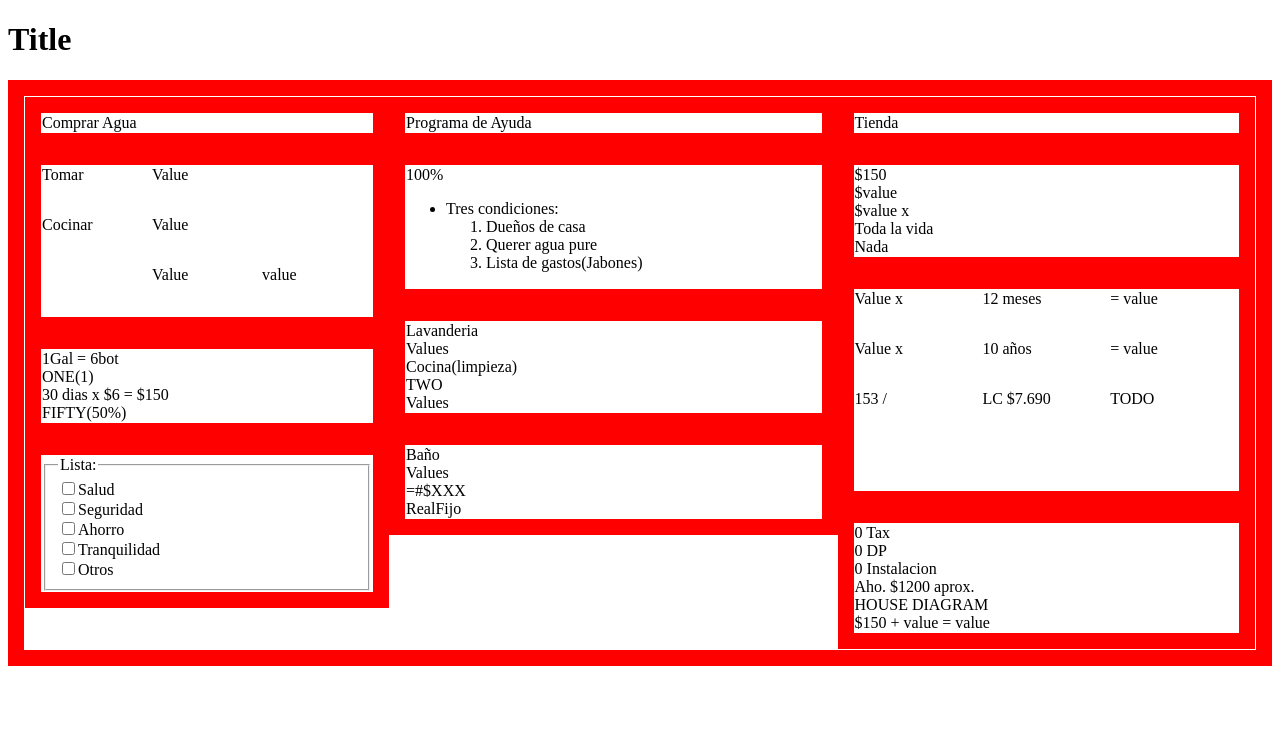
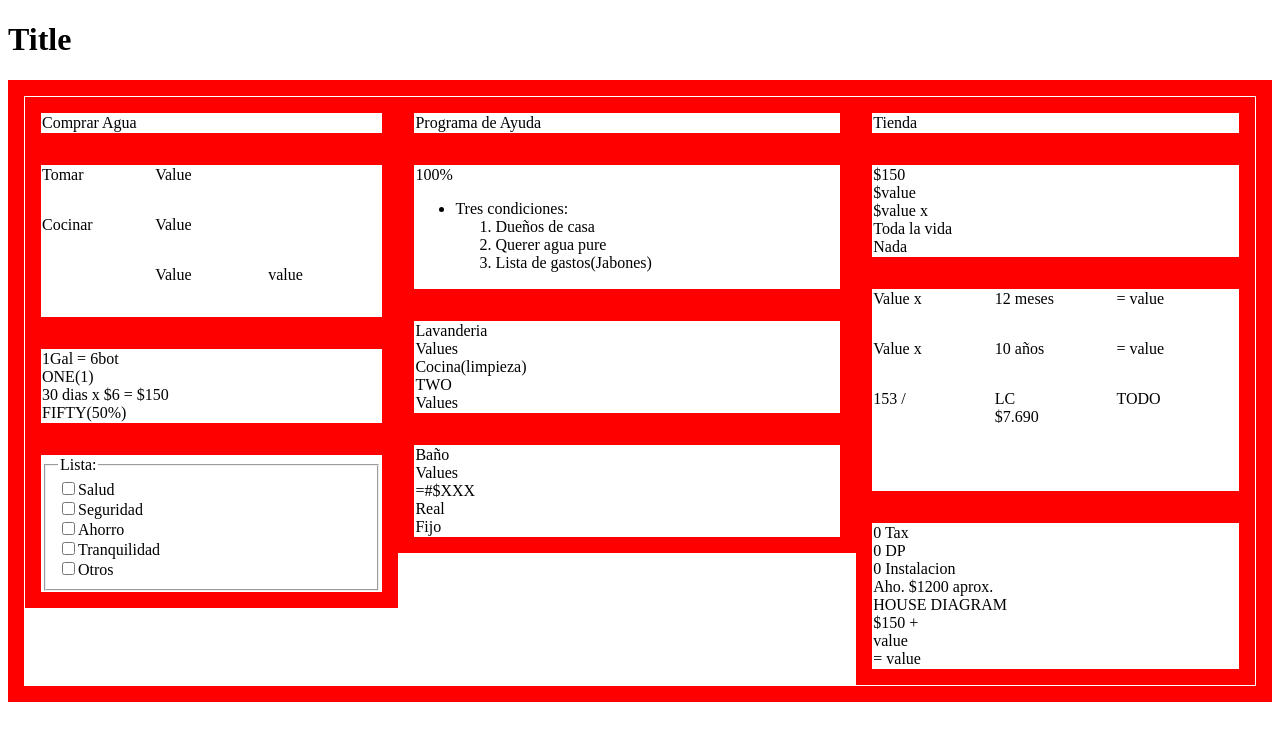
Before and after one commit to albergvasili/aquacola, a React (Create React App) app: page / in a window 1280 px wide. Shown: the top 740 px of the page. Built offline with nearby package versions, Linux system fonts and the light colour scheme.

Commit message:
Replace 'span' tags with 'div'
Remove span tags in order to arrange display using css layouts

```diff
--- a/src/App.js
+++ b/src/App.js
@@ -108,8 +108,8 @@ const BottomCenter = () => {
       <div className='twentytwo'>Baño</div>
       <div className='twentyfive'>Values</div>
       <div className='twentysix'>=#$XXX</div>
-      <span className='twentyseven'>Real</span>
-      <span className='twentyeight'>Fijo</span>
+      <div className='twentyseven'>Real</div>
+      <div className='twentyeight'>Fijo</div>
     </div>
   );
 };
@@ -129,20 +129,20 @@ const TopRight = () => {
 const CenterRight = () => {
   return (
     <div className='test three-by-three'>
-      <span className='thirtyfive'>Value x </span>
-      <span className='thirtysix'>12 meses </span>
-      <span className='thirtyseven'>= value </span>
+      <div className='thirtyfive'>Value x </div>
+      <div className='thirtysix'>12 meses </div>
+      <div className='thirtyseven'>= value </div>
       <br/>
-      <span className='thirtyeight'>Value x </span>
-      <span className='thirtynine'>10 años </span>
-      <span className='forty'>= value </span>
+      <div className='thirtyeight'>Value x </div>
+      <div className='thirtynine'>10 años </div>
+      <div className='forty'>= value </div>
       <br/>
-      <span className='fortyeight'>153 /</span>
+      <div className='fortyeight'>153 /</div>
         <div className="fiftyone-two">
-          <span>LC </span>
-          <span>$7.690 </span>
+          <div >LC </div>
+          <div >$7.690 </div>
         </div>
-      <span className='fiftyfive'>TODO</span>
+      <div className='fiftyfive'>TODO</div>
     </div>
   );
 };
@@ -157,9 +157,9 @@ const BottomRight = () => {
       <div className='house'>
         HOUSE DIAGRAM
       </div>
-      <span className='fortyfour'>$150 + </span>
-      <span className='fortysix'>value </span>
-      <span className='fortyseven'>= value</span>
+      <div className='fortyfour'>$150 + </div>
+      <div className='fortysix'>value </div>
+      <div className='fortyseven'>= value</div>
     </div>
   );
 };
```
